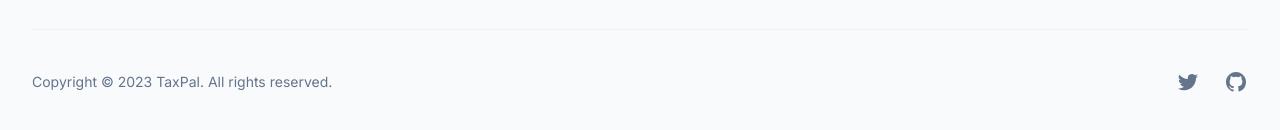
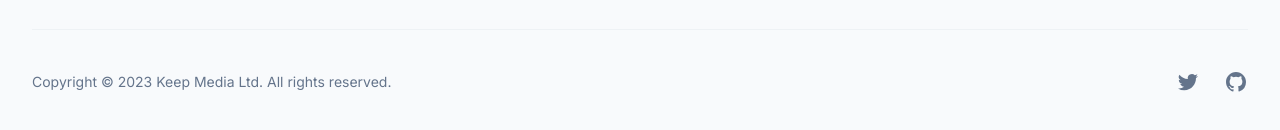
Before and after one commit to KEEP-Legals/keep-marketing-site, a Next.js app: page / in a window 1280 px wide. Shown: the part 4783-4913 px from the top of the page. Built offline with nearby package versions, Linux system fonts and the light colour scheme.

Commit message:
update some sturf

```diff
--- a/src/components/Footer.tsx
+++ b/src/components/Footer.tsx
@@ -44,8 +44,8 @@ export function Footer() {
             </Link>
           </div>
           <p className="mt-6 text-sm text-slate-500 sm:mt-0">
-            Copyright &copy; {new Date().getFullYear()} TaxPal. All rights
-            reserved.
+            Copyright &copy; {new Date().getFullYear()} Keep Media Ltd. All
+            rights reserved.
           </p>
         </div>
       </Container>
```
Also changed, not shown: src/app/favicon.svg (added), 1 other file (tests, documents, lock files or other folders).
